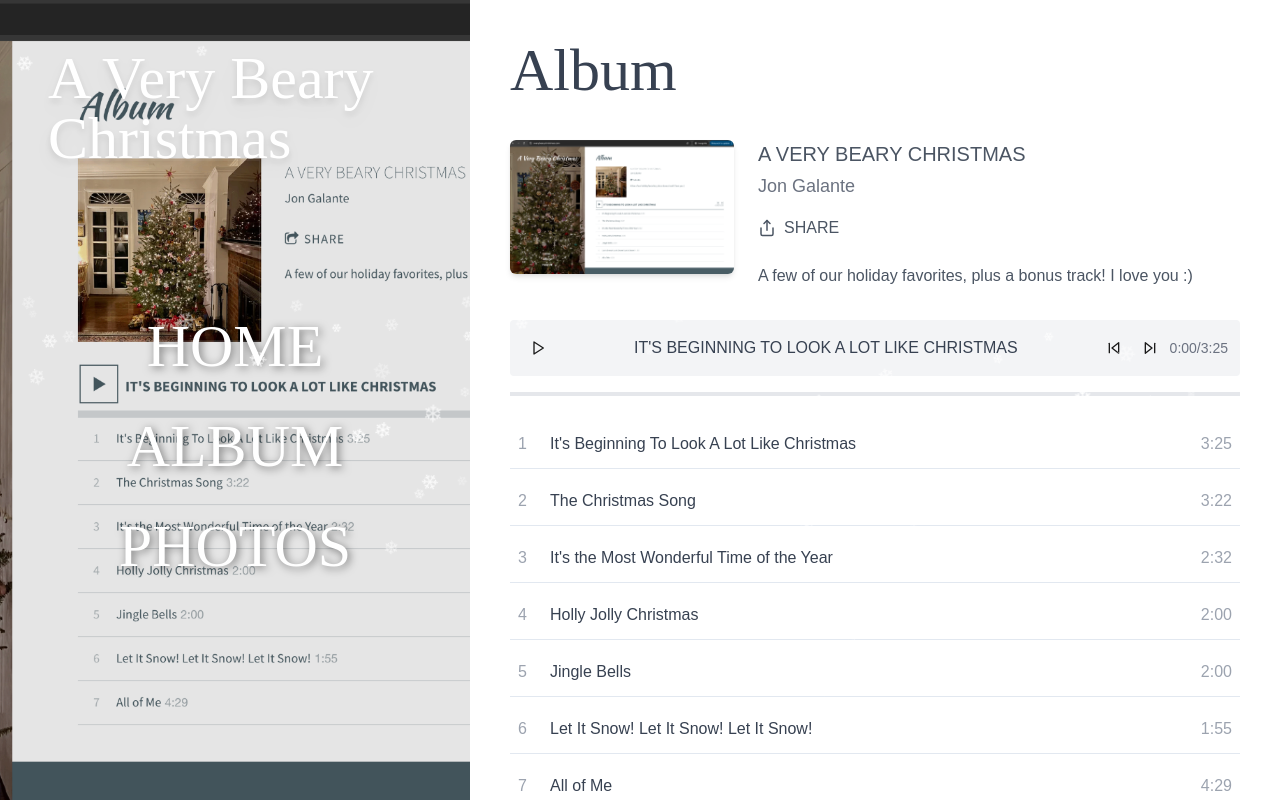
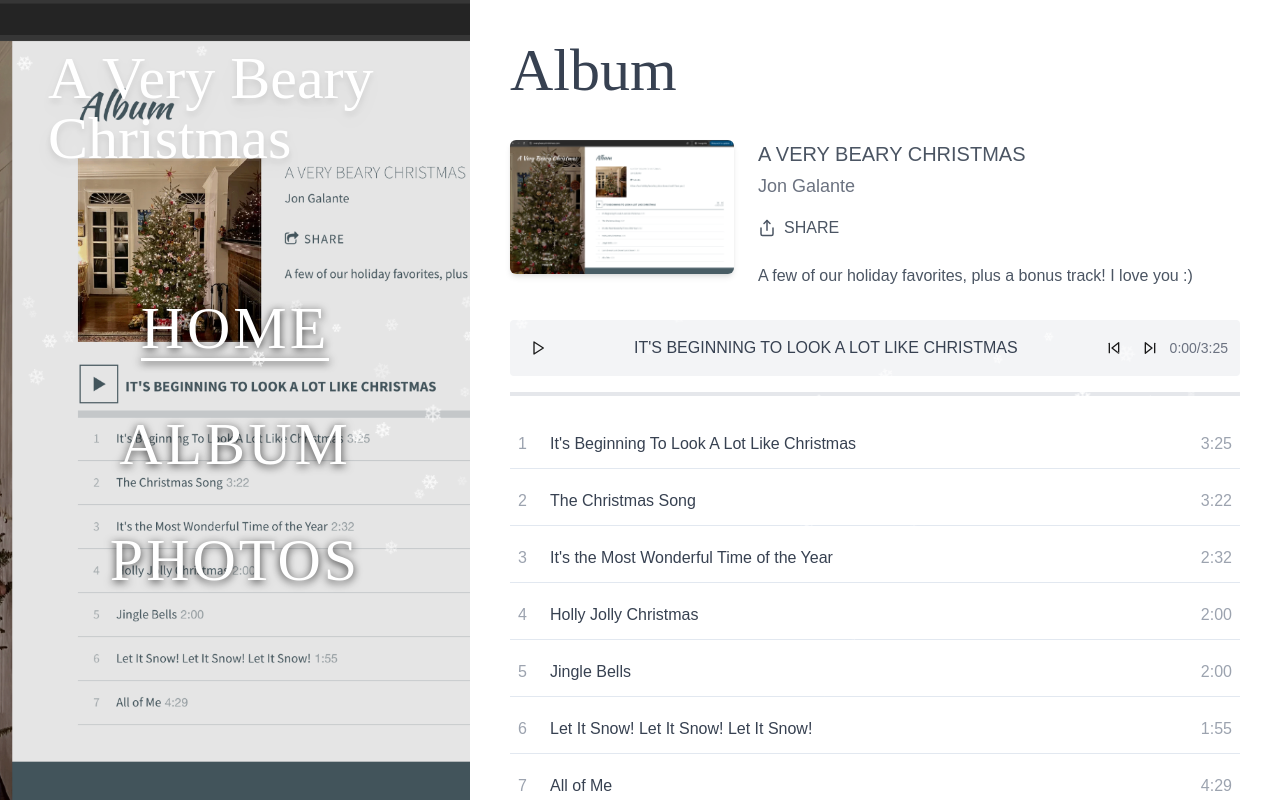
Before and after one commit to jonmgalante/a-very-beary-christmas, a React (Vite) app: page / in a window 1280 px wide. Built offline with nearby package versions, Linux system fonts and the light colour scheme.

Commit message:
Fix: Match font, size, and placement

```diff
--- a/src/components/Sidebar.tsx
+++ b/src/components/Sidebar.tsx
@@ -19,26 +19,30 @@ export const Sidebar: React.FC = () => {
             </h1>
           </div>
 
-          {/* Navigation - positioned at the very bottom with much more space */}
-          <nav className="p-8 pb-32 md:pb-56 mt-auto flex justify-center">
-            <ul className="flex flex-col items-center space-y-10">
+          {/* Navigation - centered vertically and horizontally */}
+          <nav className="flex-1 flex items-center justify-center">
+            <ul className="flex flex-col items-center space-y-14">
               <li>
-                <Link to="/" className="text-white text-6xl font-kaushan hover:text-christmas-gold transition-colors drop-shadow-[2px_2px_4px_rgba(0,0,0,0.5)]">
+                <Link to="/" className="text-white text-6xl font-kaushan hover:text-christmas-gold transition-colors uppercase tracking-wider drop-shadow-[0_2px_4px_rgba(0,0,0,0.8)] relative">
                   HOME
+                  <div className="absolute w-full h-[3px] bg-white bottom-0 left-0"></div>
                 </Link>
               </li>
               <li>
-                <Link to="/" className="text-white text-6xl font-kaushan hover:text-christmas-gold transition-colors drop-shadow-[2px_2px_4px_rgba(0,0,0,0.5)]">
+                <Link to="/" className="text-white text-6xl font-kaushan hover:text-christmas-gold transition-colors uppercase tracking-wider drop-shadow-[0_2px_4px_rgba(0,0,0,0.8)]">
                   ALBUM
                 </Link>
               </li>
               <li>
-                <Link to="/" className="text-white text-6xl font-kaushan hover:text-christmas-gold transition-colors drop-shadow-[2px_2px_4px_rgba(0,0,0,0.5)]">
+                <Link to="/" className="text-white text-6xl font-kaushan hover:text-christmas-gold transition-colors uppercase tracking-wider drop-shadow-[0_2px_4px_rgba(0,0,0,0.8)]">
                   PHOTOS
                 </Link>
               </li>
             </ul>
           </nav>
+
+          {/* Empty space at bottom to match the layout */}
+          <div className="h-32"></div>
         </div>
       </div>
     </div>
```
